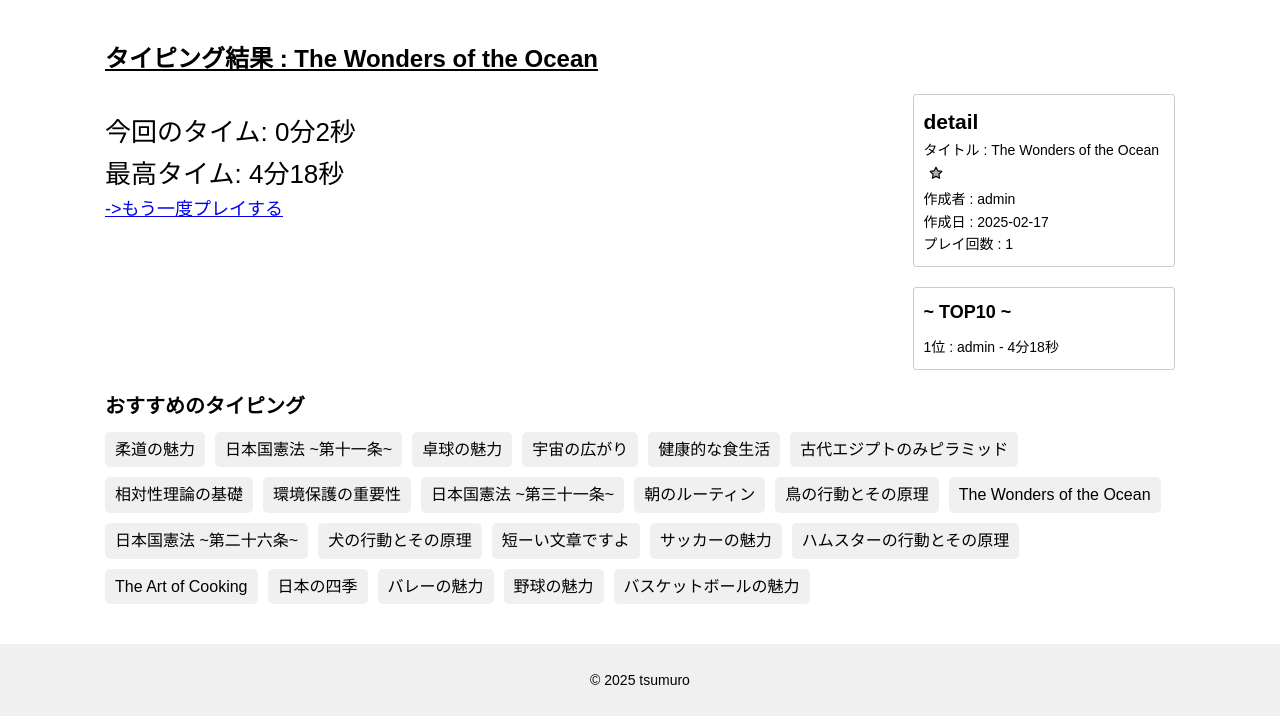
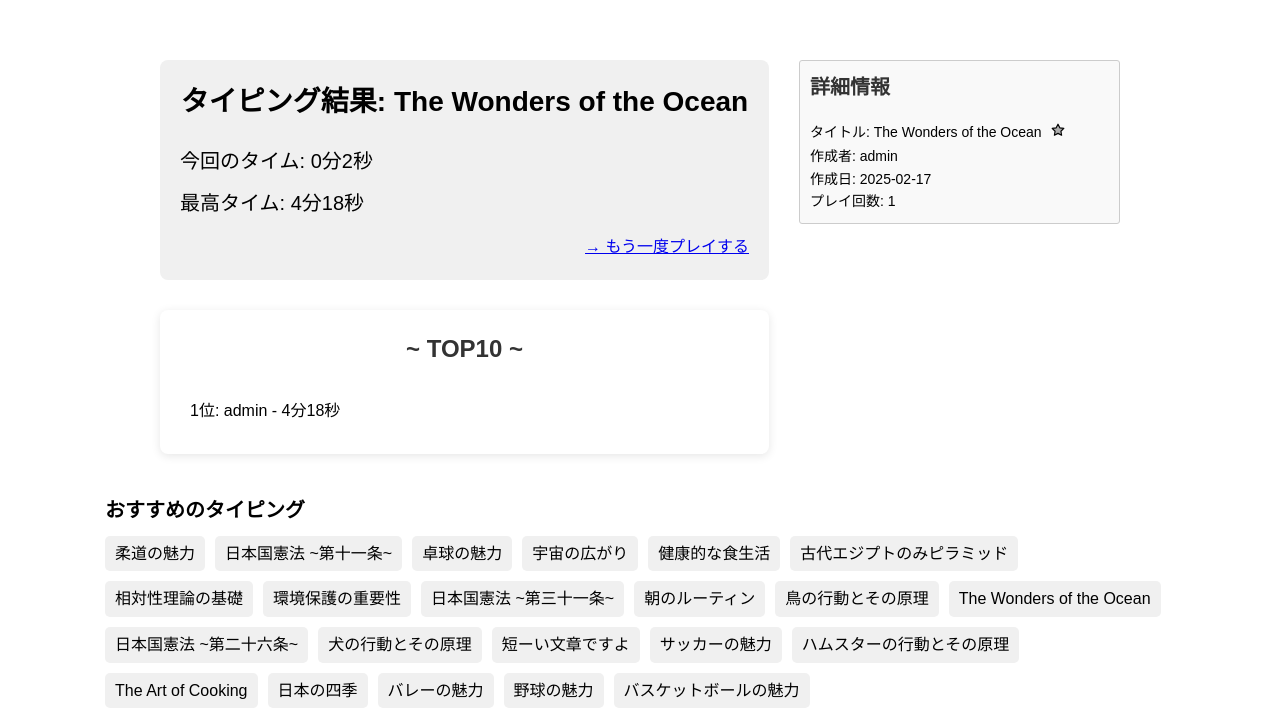
Before and after one commit to o-tsumuro/typingproject, a Django app: page /result/39/2/ in a window 1280 px wide. Shown: the part 88-804 px from the top of the page. Run offline with Django 4.2, Linux system fonts and the light colour scheme; data comes from the database, SQL or seed files in the repository; both versions use the stored data as it was after the commit.

Commit message:
result修正

```diff
--- a/typingapp/templates/result.html
+++ b/typingapp/templates/result.html
@@ -5,65 +5,30 @@
 {% block title %}result{% endblock %}
 
 {% block contents %}
-<div class="index-content">
-    <div class="typing-content">
-        <div id="title">
-            <p><strong>タイピング結果 : {{ history.title }} </strong></p>
-        </div>
+<div class="result-container">
+    <div class="result-content">
 
         <div class="result-info">
+            <h1 class="result-title">タイピング結果: {{ history.title }}</h1>
             {% if is_best_time %}
                 <p style="color: green; font-weight: bold;">🎉 最高タイムです！ {{ typing_time|format_duration }} 🎉</p>
             {% else %}
-                <p>今回のタイム: {{ typing_time|format_duration }} </p>
-                <p>最高タイム: {{ history.typing_time|format_duration }} </p>
+                <p>今回のタイム: {{ typing_time|format_duration }}</p>
+                <p>最高タイム: {{ history.typing_time|format_duration }}</p>
             {% endif %}
             <div id="result-comment">
-                <a href="{% url "typingapp:typing" history.title.pk %}">->もう一度プレイする</a>
+                <a href="{% url "typingapp:typing" history.title.pk %}">→ もう一度プレイする</a>
             </div>
         </div>
-    </div>
 
-    <div class="info-content">
-        <div class="detail-list">
-            <form method="post">
-                <p>
-                    <h2>detail</h2>
-                    タイトル : {{ history.title }}
-                    {% csrf_token %}
-                    {% if is_favorite %}
-                        <input type="hidden" name="action" value="delete_favorite">
-                        <button type="submit" id="favorite-button" class="favorite-delete-btn" title="お気に入り削除">
-                            <svg xmlns="http://www.w3.org/2000/svg" width="24" height="24" viewBox="0 0 24 24" fill="currentColor" stroke="currentColor" stroke-width="2" stroke-linecap="round" stroke-linejoin="round">
-                                <polygon points="12 2 15.09 8.26 22 9.27 17 14.14 18.18 21.02 12 17.77 5.82 21.02 7 14.14 2 9.27 8.91 8.26 12 2"></polygon>
-                            </svg>
-                        </button>
-                    {% else %}
-                        <input type="hidden" name="action" value="add_favorite">
-                        <button type="submit" id="favorite-button" class="favorite-add-btn" title="お気に入り登録">
-                            <svg xmlns="http://www.w3.org/2000/svg" width="24" height="24" viewBox="0 0 24 24" fill="currentColor" stroke="currentColor" stroke-width="2" stroke-linecap="round" stroke-linejoin="round">
-                                <polygon points="12 2 15.09 8.26 22 9.27 17 14.14 18.18 21.02 12 17.77 5.82 21.02 7 14.14 2 9.27 8.91 8.26 12 2"></polygon>
-                            </svg>
-                        </button>
-                    {% endif %}
-                    <br>
-                    作成者 : {{ history.title.user }}
-                    <br>
-                    作成日 : {{ history.title.created_at|date:"Y-m-j" }}
-                    <br>
-                    プレイ回数 : {{ history.title.play_count }}
-                </p>
-            </form>
-        </div>
-
-        <div class="ranking_list">
+        <div class="ranking-list">
             <h2>~ TOP10 ~</h2>
             <ul>
                 {% for ranking in ranking_list|slice:":10" %}
                     {% if ranking.user == request.user %}
-                        <li style="color: green; text-decoration: underline;">{{ forloop.counter }}位 : {{ ranking.user }} - {{ ranking.typing_time|format_duration }}</li>
+                        <li style="color: green; font-weight: bold;">{{ forloop.counter }}位: {{ ranking.user }} - {{ ranking.typing_time|format_duration }}</li>
                     {% else %}
-                        <li>{{ forloop.counter }}位 : {{ ranking.user }} - {{ ranking.typing_time|format_duration }}</li>
+                        <li>{{ forloop.counter }}位: {{ ranking.user }} - {{ ranking.typing_time|format_duration }}</li>
                     {% endif %}
                 {% empty %}
                     <li>まだランキングがありません</li>
@@ -71,8 +36,38 @@
             </ul>
         </div>
     </div>
+
+    <div class="side-content">
+        <div class="detail-list">
+            <h2>詳細情報</h2>
+            <form method="post">
+                {% csrf_token %}
+                <p>
+                    タイトル: {{ history.title }}
+                    {% if is_favorite %}
+                        <button type="submit" id="favorite-button" class="favorite-delete-btn" title="お気に入り削除">
+                            <svg xmlns="http://www.w3.org/2000/svg" width="16" height="16" viewBox="0 0 24 24" fill="currentColor" stroke="currentColor" stroke-width="2" stroke-linecap="round" stroke-linejoin="round">
+                                <polygon points="12 2 15.09 8.26 22 9.27 17 14.14 18.18 21.02 12 17.77 5.82 21.02 7 14.14 2 9.27 8.91 8.26 12 2"></polygon>
+                            </svg>
+                        </button>
+                        <input type="hidden" name="action" value="delete_favorite">
+                    {% else %}
+                        <button type="submit" id="favorite-button" class="favorite-add-btn" title="お気に入り登録">
+                            <svg xmlns="http://www.w3.org/2000/svg" width="16" height="16" viewBox="0 0 24 24" fill="none" stroke="currentColor" stroke-width="2" stroke-linecap="round" stroke-linejoin="round">
+                                <polygon points="12 2 15.09 8.26 22 9.27 17 14.14 18.18 21.02 12 17.77 5.82 21.02 7 14.14 2 9.27 8.91 8.26 12 2"></polygon>
+                            </svg>
+                        </button>
+                        <input type="hidden" name="action" value="add_favorite">
+                    {% endif %}
+                    <br>
+                    作成者: {{ history.title.user }}<br>
+                    作成日: {{ history.title.created_at|date:"Y-m-j" }}<br>
+                    プレイ回数: {{ history.title.play_count }}
+                </p>
+            </form>
+        </div>
+    </div>
 </div>
-
 
 <div class="content-list">
     <h2>おすすめのタイピング</h2>
@@ -82,6 +77,4 @@
         {% endfor %}
     </ul>
 </div>
-
-
 {% endblock %}
--- a/typingproject/static/css/style.css
+++ b/typingproject/static/css/style.css
@@ -195,14 +195,105 @@ footer {
 /* タイピングページのスタイル >> */
 
 /* << リザルトページのスタイル */
+.result-container {
+    max-width: 1000px;
+    margin: 0 auto;
+    padding: 20px;
+    display: flex;
+    flex-wrap: wrap;
+    gap: 30px;
+}
+
+.result-content {
+    flex: 1 1 60%;
+    min-width: 300px;
+}
+
+.side-content {
+    flex: 1 1 30%;
+    min-width: 250px;
+}
+
+.result-title {
+    font-size: 28px;
+    font-weight: bold;
+    margin-bottom: 20px;
+    text-align: center;
+}
+
 .result-info {
-    font-size: 26px;
-    position: absolute;
-    top: 200px;
+    background-color: #f0f0f0;
+    border-radius: 8px;
+    padding: 20px;
+    margin-bottom: 30px;
+}
+
+.result-info p {
+    font-size: 20px;
+    margin-bottom: 10px;
 }
 
 #result-comment {
-    font-size: 18px;
+    font-size: 16px;
+    text-align: right;
+    margin-top: 15px;
+}
+
+.ranking-list {
+    background-color: #ffffff;
+    border-radius: 8px;
+    padding: 20px;
+    box-shadow: 0 2px 10px rgba(0, 0, 0, 0.1);
+}
+
+.ranking-list h2 {
+    font-size: 24px;
+    text-align: center;
+    margin-bottom: 20px;
+    color: #333;
+}
+
+.ranking-list ul {
+    list-style-type: none;
+    padding: 0;
+}
+
+.ranking-list li {
+    padding: 10px;
+    border-bottom: 1px solid #eee;
+    font-size: 16px;
+}
+
+.ranking-list li:last-child {
+    border-bottom: none;
+}
+
+.detail-list {
+    background-color: #f9f9f9;
+    border-radius: 8px;
+    padding: 20px;
+    margin-bottom: 20px;
+}
+
+.detail-list h2 {
+    font-size: 20px;
+    margin-bottom: 15px;
+    color: #333;
+}
+
+.detail-list p {
+    font-size: 14px;
+    line-height: 1.6;
+}
+
+@media (max-width: 768px) {
+    .result-container {
+        flex-direction: column;
+    }
+
+    .side-content {
+        order: -1;
+    }
 }
 /* リザルトページのスタイル >> */
 
@@ -507,7 +598,7 @@ footer {
 }
 /* エラーメッセージのスタイル >> */
 
-/* 文章作成ページのスタイル */
+/* << 文章作成ページのスタイル */
 .content-creation {
     max-width: 800px;
     margin: 40px auto;
@@ -671,7 +762,7 @@ footer {
     text-decoration: underline;
 }
 
-/* お気に入り削除ボタンのスタイル */
+/* << 各ボタンのスタイル */
 .favorite-delete-btn, .favorite-add-btn {
     background: none;
     border: none;
@@ -727,7 +818,6 @@ footer {
     position: relative;
 }
 
-/* 選択中の公開/非公開ボタンのスタイル */
 #public-button button:disabled {
     background-color: #87CEFA;
     color: #222222;
@@ -749,7 +839,6 @@ footer {
     opacity: 1;
 }
 
-/* 文章削除ボタンのスタイル */
 .content-delete-btn {
     background-color: #ff6565;
     color: white;
@@ -774,6 +863,7 @@ footer {
     width: 16px;
     height: 16px;
 }
+/* 各ボタンのスタイル >> */
 
 /* 作成した文章のリストアイテムのスタイル調整 */
 .right-list li {
```
Also changed, not shown: typingapp/templates/guest_result.html (+31 -39 lines), db.sqlite3.
